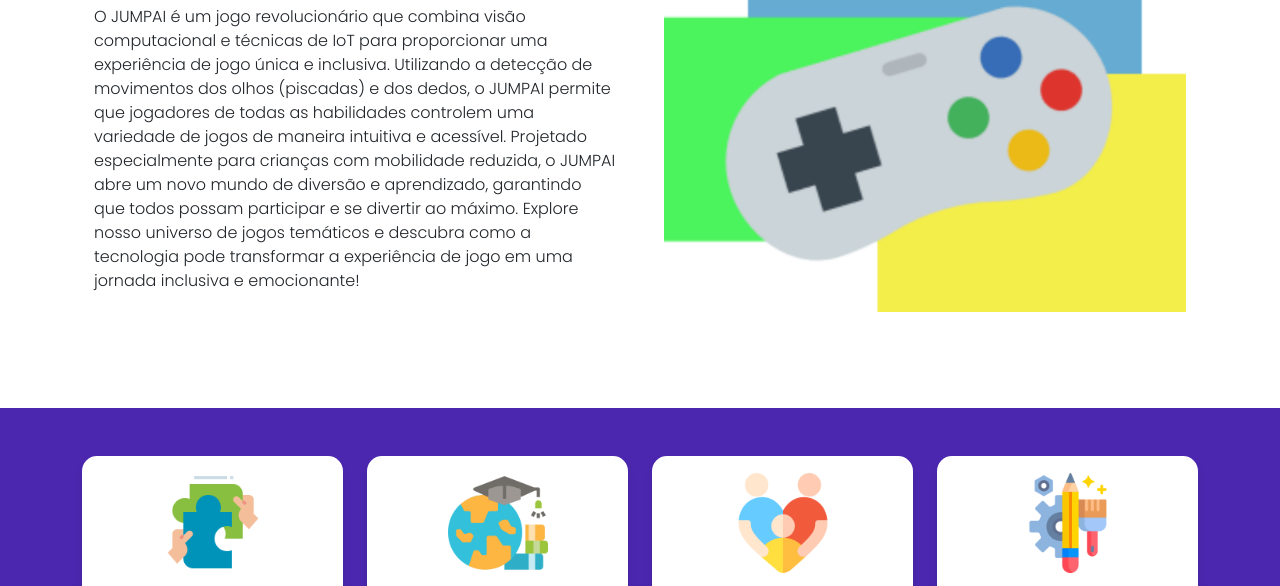
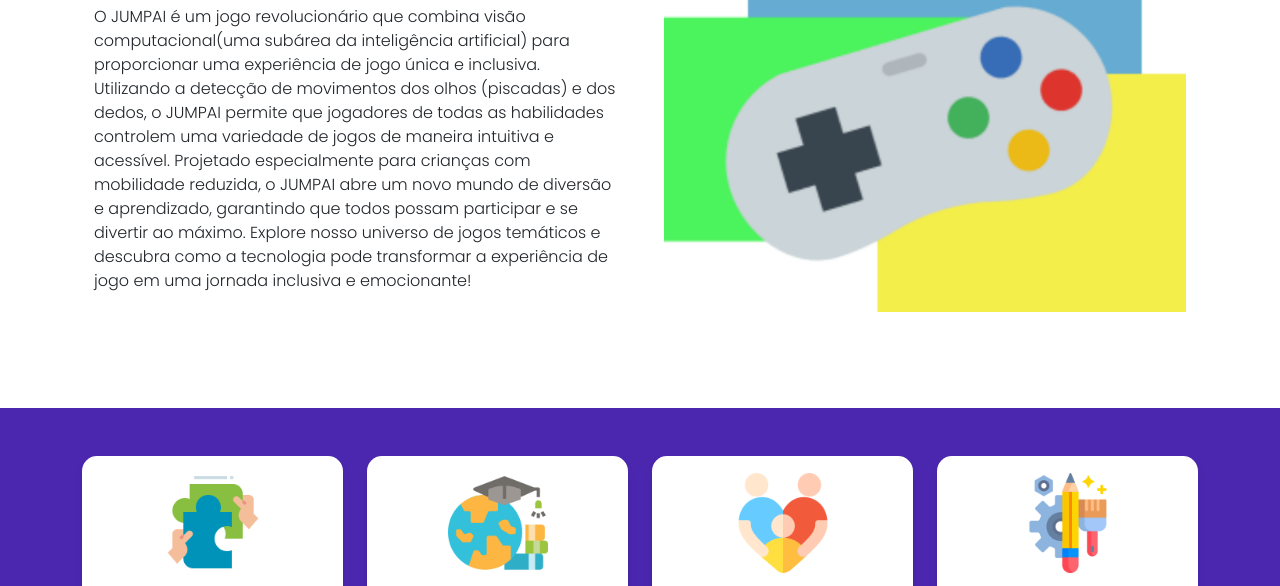
Before and after one commit to Jumpai-AI/HomePage, a plain HTML site: page index.html in a window 1280 px wide. Shown: the part 213-799 px from the top of the page. Drawn offline with Linux system fonts and the light colour scheme.

Commit message:
Update index.html

```diff
--- a/index.html
+++ b/index.html
@@ -3,7 +3,7 @@
 <head>
     <meta charset="UTF-8">
     <meta name="viewport" content="width=device-width, initial-scale=1.0">
-    <title>Document</title>
+    <title>JUMPAI</title>
     <link rel="preconnect" href="https://fonts.googleapis.com">
     <link rel="preconnect" href="https://fonts.gstatic.com" crossorigin>
     <link href="https://fonts.googleapis.com/css2?family=Jura:wght@300..700&family=Poppins:ital,wght@0,100;0,200;0,300;0,400;0,500;0,600;0,700;0,800;0,900&display=swap" rel="stylesheet">
@@ -51,7 +51,7 @@
         </div>
         <div class="col-lg-6">
             <h1 class="display-5 fw-bold text-body-emphasis lh-1 mb-3 color-roxo">JUMPAI</h1>
-            <p class="lead fs-6">O JUMPAI é um jogo revolucionário que combina visão computacional e técnicas de IoT para proporcionar uma experiência de jogo única e inclusiva. Utilizando a detecção de movimentos dos olhos (piscadas) e dos dedos, o JUMPAI permite que jogadores de todas as habilidades controlem uma variedade de jogos de maneira intuitiva e acessível. Projetado especialmente para crianças com mobilidade reduzida, o JUMPAI abre um novo mundo de diversão e aprendizado, garantindo que todos possam participar e se divertir ao máximo. Explore nosso universo de jogos temáticos e descubra como a tecnologia pode transformar a experiência de jogo em uma jornada inclusiva e emocionante!</p>
+            <p class="lead fs-6">O JUMPAI é um jogo revolucionário que combina visão computacional(uma subárea da inteligência artificial) para proporcionar uma experiência de jogo única e inclusiva. Utilizando a detecção de movimentos dos olhos (piscadas) e dos dedos, o JUMPAI permite que jogadores de todas as habilidades controlem uma variedade de jogos de maneira intuitiva e acessível. Projetado especialmente para crianças com mobilidade reduzida, o JUMPAI abre um novo mundo de diversão e aprendizado, garantindo que todos possam participar e se divertir ao máximo. Explore nosso universo de jogos temáticos e descubra como a tecnologia pode transformar a experiência de jogo em uma jornada inclusiva e emocionante!</p>
         </div>
     </div>
 </div>
```
